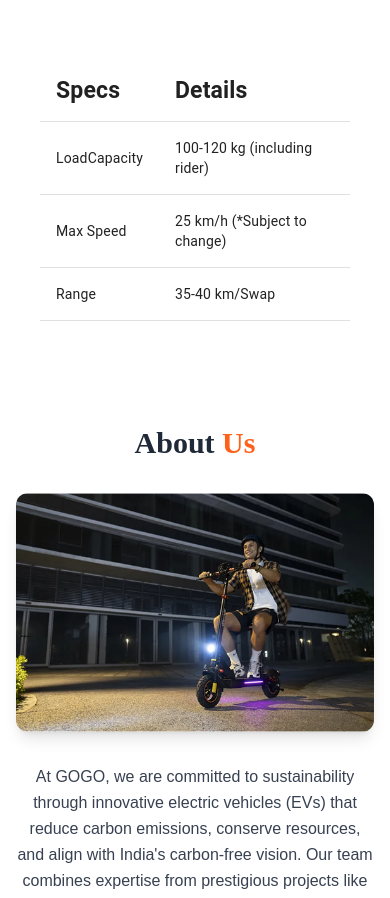
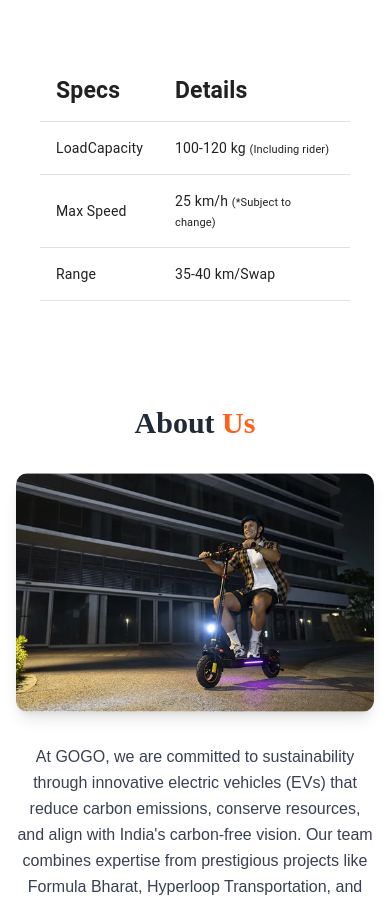
Before and after one commit to aditya-poojary/Gogo, a Next.js app: page / in a window 390 px wide. Shown: the part 1300-2198 px from the top of the page. Built offline with nearby package versions, Linux system fonts and the light colour scheme.

Commit message:
Make the product table look proper in mobile view

```diff
--- a/app/products/page.tsx
+++ b/app/products/page.tsx
@@ -1,16 +1,35 @@
 import React from "react";
 import { Card, Typography, Divider, Table, TableHead, TableRow, TableCell, TableBody, styled } from "@mui/material";
 import {motion} from 'motion/react'
+
 const ProductDescription = () => {
-  const createData=(specs:String,details:String)=>{
-return {specs,details}
+  const createData = (specs: String, details: String) => {
+    // Split details to separate parenthetical content for mobile styling
+    let mainText = details;
+    let parentheticalText = "";
+
+    const match = details.match(/(.*?)(\(.*?\))(.*)/);
+    if (match) {
+      mainText = match[1] + match[3];
+      parentheticalText = match[2];
+    }
+
+    return {
+      specs,
+      details,
+      mainText,
+      parentheticalText
+    }
   }
-  const rows=[
-    createData('LoadCapacity','100-120 kg (including rider)'),
+
+  const rows = [
+    createData('LoadCapacity','100-120 kg (Including rider)'),
     createData('Max Speed','25 km/h (*Subject to change)'),
     createData('Range','35-40 km/Swap'),
   ]
-  const MotionTitle=motion(Typography)
+
+  const MotionTitle = motion(Typography)
+
   return (
     <motion.div  initial="hidden" whileInView="visible"  variants={{
       hidden: { x: 50, opacity: 0 },
@@ -48,11 +67,18 @@ return {specs,details}
            {
             rows.map((row,idx)=>(
               <TableRow className="border-0" key={idx}>
-                <TableCell className="font-bold text-lg border-0">
+                <TableCell className="font-bold text-md md:text-lg border-0">
                   {row.specs}
                 </TableCell>
-                 <TableCell className="border-0 text-lg" >
-                  {row.details}
+                <TableCell className="border-0 text-[16px] md:text-lg px-1">
+                  {/* Display content inline with smaller parentheses on mobile */}
+                  <span className="">{row.mainText}
+                  {row.parentheticalText && (
+                    <span className="text-[11px] md:text-lg">
+                      {row.parentheticalText}
+                    </span>
+                  )}
+                  </span>
                 </TableCell>
               </TableRow>
             ))
```
